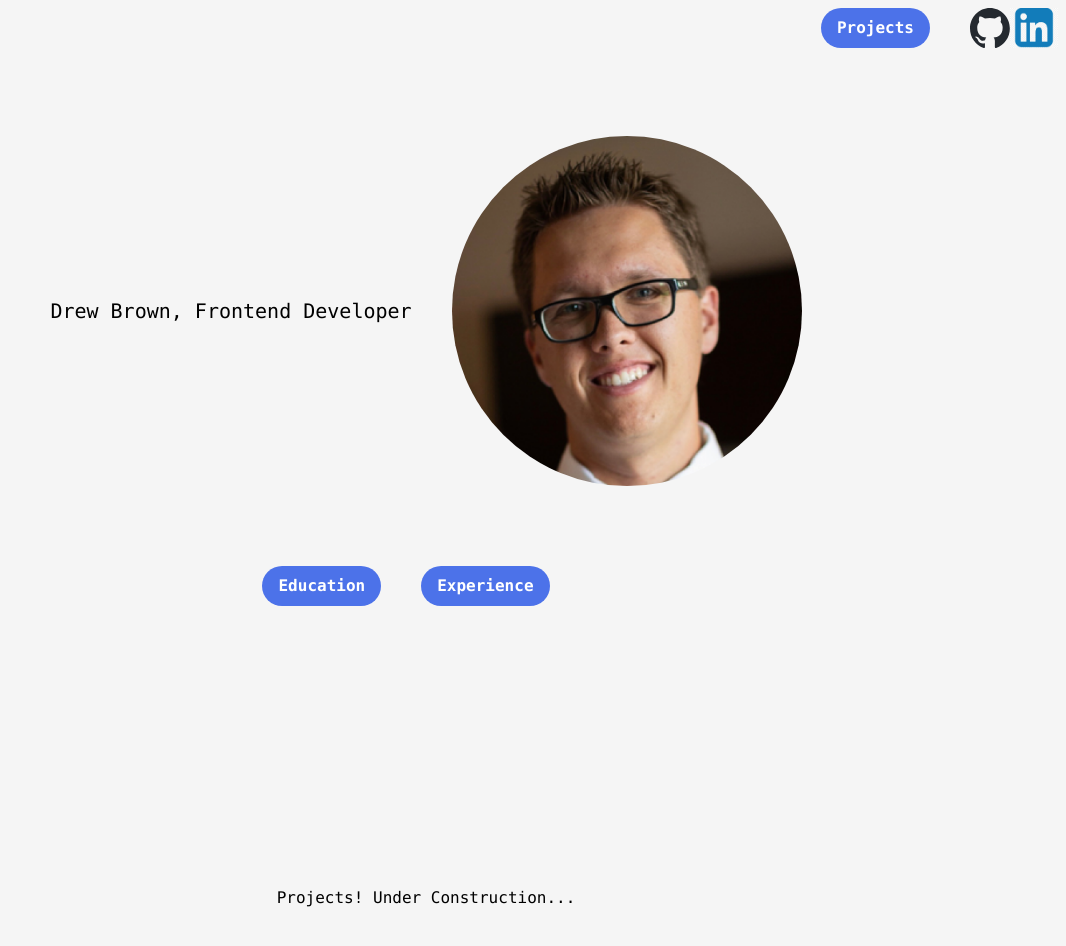
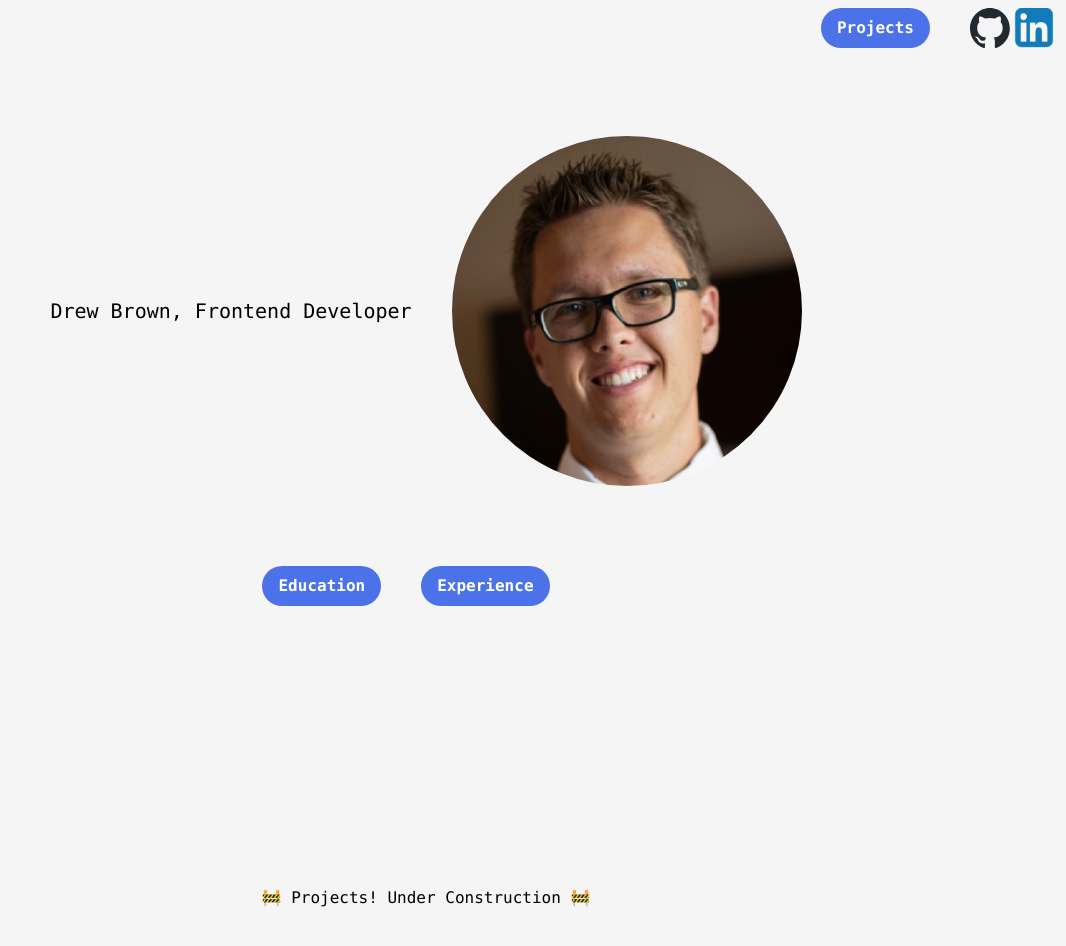
Before and after one commit to drewbrownie21/Portfolio, a React (Vite) app: page / in a window 1280 px wide. Shown: the top 946 px of the page, without its empty margins (214-1280 px from the left). Built offline with nearby package versions, Linux system fonts and the light colour scheme.

Commit message:
Smol changes

```diff
--- a/src/BaseballSim/BaseballSimMain.tsx
+++ b/src/BaseballSim/BaseballSimMain.tsx
@@ -11,7 +11,7 @@ function BaseballSimMain() {
         name="baseball-sim"
         activeState={activeSection}
         onToggle={setActiveSection}
-      />{" "}
+      />
     </div>
   );
 }
--- a/src/Header/ProjectsButton.tsx
+++ b/src/Header/ProjectsButton.tsx
@@ -7,8 +7,6 @@ interface HeaderProps {
 
 function ProjectsButton({ projectsRef }: HeaderProps) {
   const [activeSection, setActiveSection] = useState("");
-
-  console.log(activeSection);
 
   return (
     <div>
--- a/src/Projects/Projects.tsx
+++ b/src/Projects/Projects.tsx
@@ -1,9 +1,10 @@
 import { forwardRef } from "react";
 
-const Projects = forwardRef<HTMLDivElement>((props, ref) => {
+const Projects = forwardRef<HTMLDivElement, {}>((_, ref) => {
+
   return (
     <div ref={ref} className="flex items-center justify-center py-30">
-      Projects! Under Construction...
+      🚧 Projects! Under Construction 🚧
     </div>
   );
 });
```
